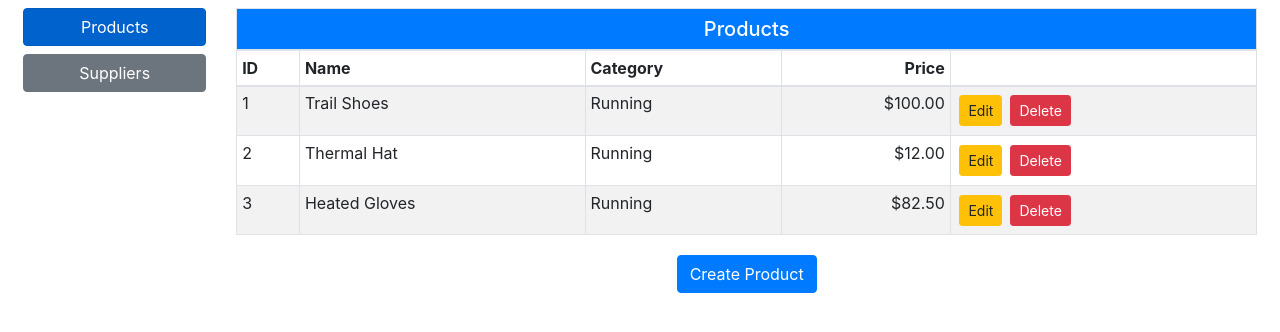
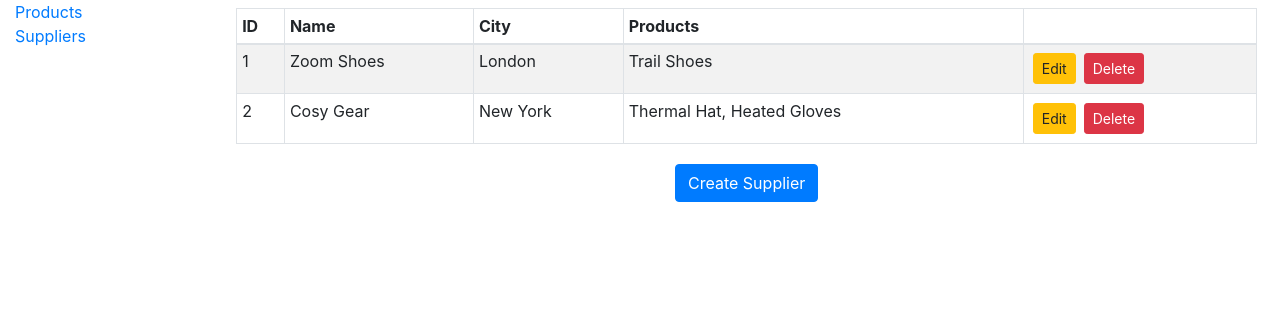
Before and after one commit to AbdulrhmnGhanem/react-sports, a React (Create React App) app: page /suppliers in a window 1280 px wide. Shown: the top 332 px of the page. Built offline with nearby package versions, Linux system fonts and the light colour scheme.

Commit message:
Add basic router

```diff
--- a/src/components/Selector.js
+++ b/src/components/Selector.js
@@ -1,42 +1,29 @@
 import React, {Component} from "react";
+import { BrowserRouter as Router, Link, Route } from "react-router-dom";
+import { ProductDisplay } from "./products/ProductDisplay";
+import { SupplierDisplay } from "./suppliers/SupplierDisplay";
+
 
 class Selector extends Component {
-    constructor(props) {
-        super(props);
-        this.state = {
-            selection: React.Children.toArray(props.children)[0].props.name
-        }
-    }
 
-    setSelection = (ev) => {
-        ev.persist();
-        this.setState({selection: ev.target.name});
-    }
 
     render() {
-        return <div className="container-fluid">
+        return(
+            <Router>
+                <div className="container-fluid">
                     <div className="row">
                         <div className="col-2">
-                    {React.Children.map(this.props.children, c =>
-                        <button
-                            name={c.props.name}
-                            onClick={this.setSelection}
-                            className={`btn btn-block m-2
-                            ${this.state.selection === c.props.name
-                                ? "btn-primary active" : "btn-secondary"}`}>
-                            {c.props.name}
-                        </button>
-                    )}
+                            <div><Link to="/products">Products</Link></div>
+                            <div><Link to="/suppliers">Suppliers</Link></div>
                         </div>
                         <div className="col">
-                    {
-                        React.Children.toArray(this.props.children)
-                            .filter(c => c.props.name === this.state.selection)
-                    }
+                            <Route path="/products" component={ ProductDisplay }/>
+                            <Route path="/suppliers" component={ SupplierDisplay }/>
                         </div>
                     </div>
                 </div>
-    }
+            </Router>
+        )}
 }
 
 export default Selector;
```
Lines whose indentation alone changed are shown as unchanged.
